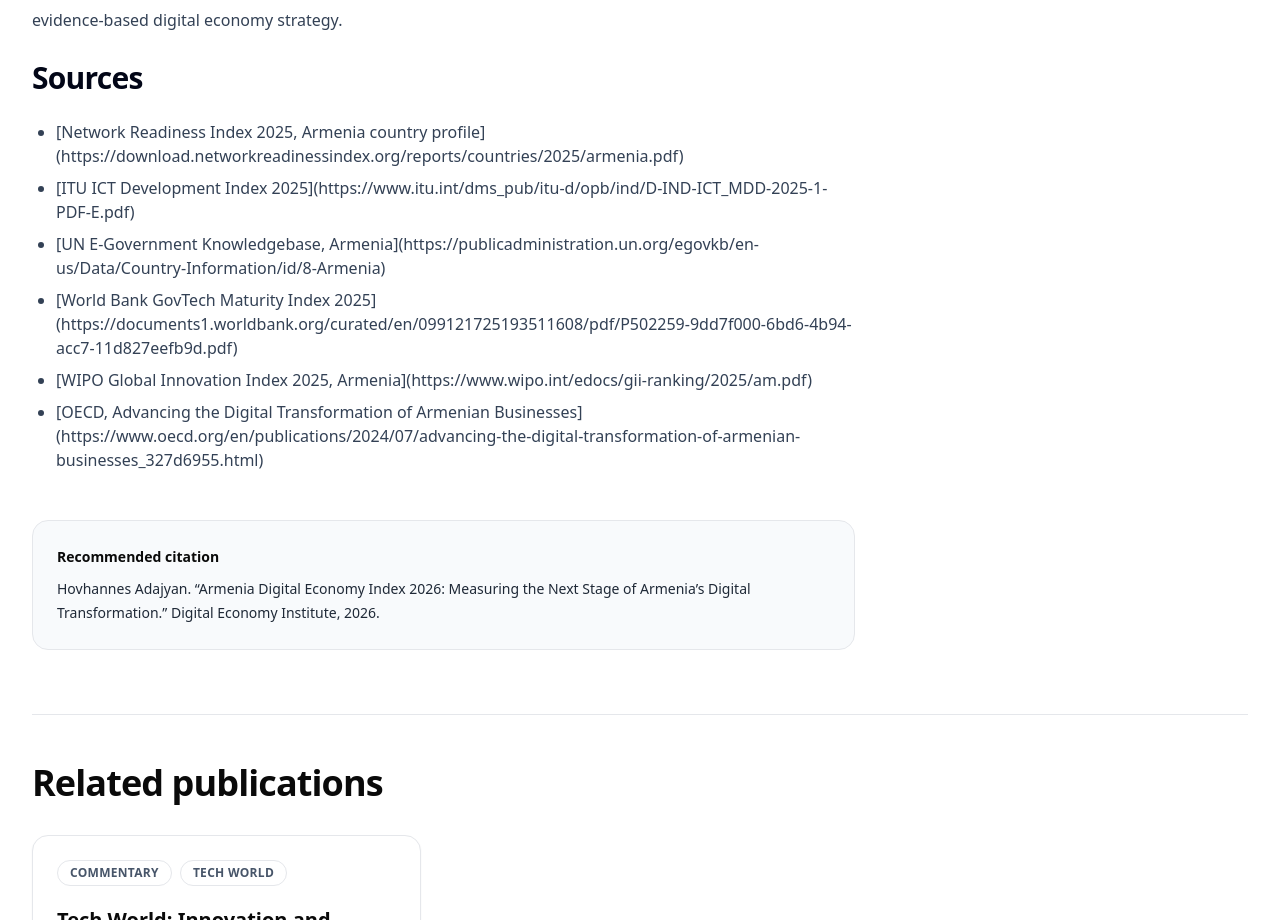
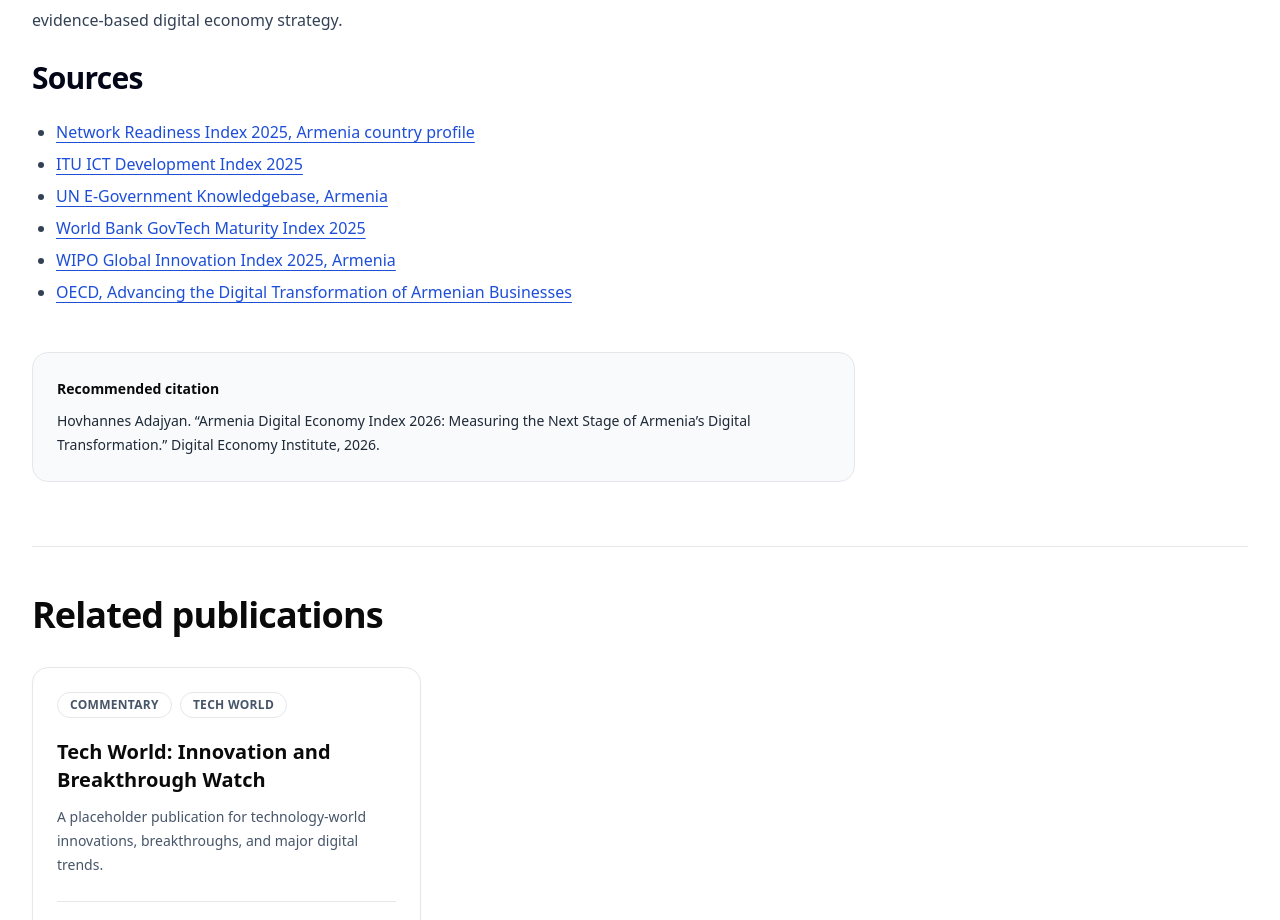
Before and after one commit to Hovhannes7/Digital-Economy-Institute, a Next.js app: page /publications/armenia-digital-economy-index-2026 in a window 1280 px wide. Shown: the part 5823-6743 px from the top of the page. Built offline with nearby package versions, Linux system fonts and the light colour scheme.

Commit message:
Improve inlineFormat function for markdown support
Enhance inline formatting to support markdown links and URLs.

```diff
--- a/components/MarkdownBody.tsx
+++ b/components/MarkdownBody.tsx
@@ -1,11 +1,43 @@
 function inlineFormat(text: string) {
-  return text.split(/(\*\*[^*]+\*\*)/g).map((part, i) =>
-    part.startsWith("**") && part.endsWith("**") ? (
-      <strong key={i}>{part.slice(2, -2)}</strong>
-    ) : (
-      part
-    )
-  );
+  const parts = text.split(/(\*\*[^*]+\*\*|\[[^\]]+\]\([^)]+\)|https?:\/\/[^\s]+)/g);
+
+  return parts.map((part, i) => {
+    if (part.startsWith("**") && part.endsWith("**")) {
+      return <strong key={i}>{part.slice(2, -2)}</strong>;
+    }
+
+    const markdownLink = part.match(/^\[([^\]]+)\]\(([^)]+)\)$/);
+
+    if (markdownLink) {
+      return (
+        <a
+          key={i}
+          href={markdownLink[2]}
+          target="_blank"
+          rel="noopener noreferrer"
+          className="font-medium text-blue-700 underline underline-offset-4 hover:text-blue-900"
+        >
+          {markdownLink[1]}
+        </a>
+      );
+    }
+
+    if (part.startsWith("http://") || part.startsWith("https://")) {
+      return (
+        <a
+          key={i}
+          href={part}
+          target="_blank"
+          rel="noopener noreferrer"
+          className="font-medium text-blue-700 underline underline-offset-4 hover:text-blue-900 break-words"
+        >
+          {part}
+        </a>
+      );
+    }
+
+    return part;
+  });
 }
 
 function renderTable(block: string, key: number) {
```
